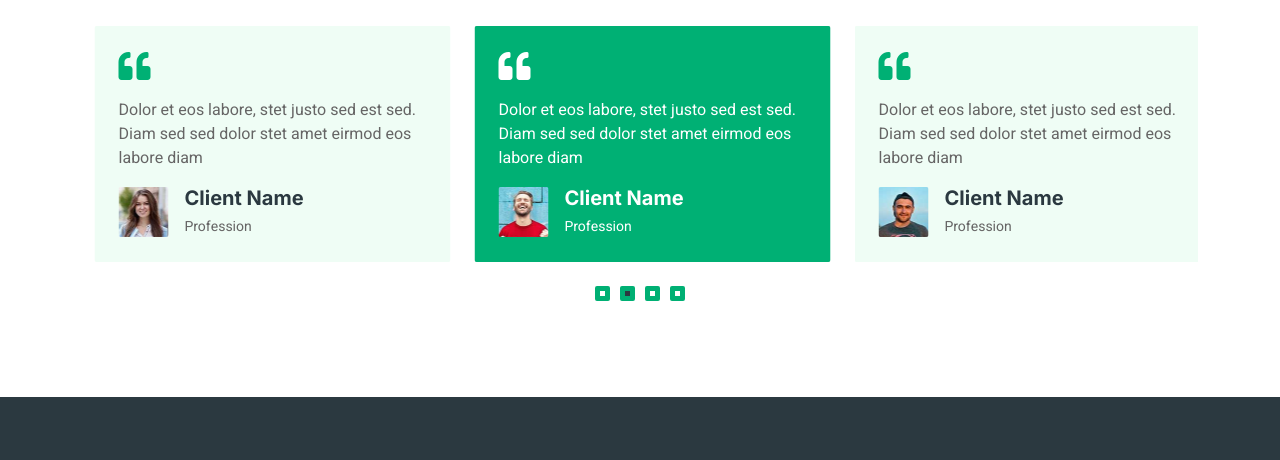
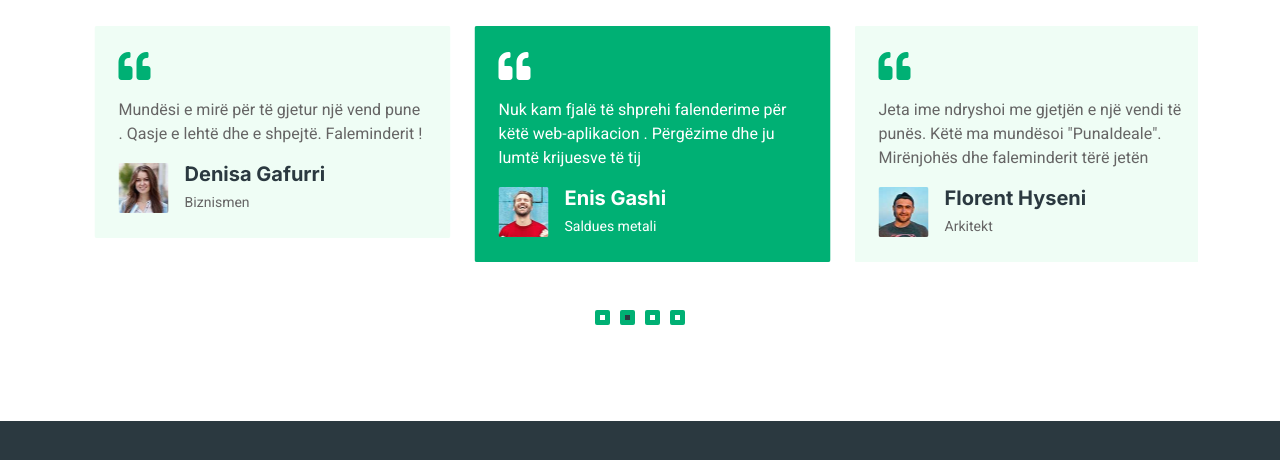
Before and after one commit to Vedataliu/Punaideale, a plain HTML site: page PunaIdeale/testimonial.html in a window 1280 px wide. Shown: the part 638-1098 px from the top of the page. Drawn offline with nearby package versions, Linux system fonts and the light colour scheme.

Commit message:
Perpunim tekstual

```diff
--- a/PunaIdeale/testimonial.html
+++ b/PunaIdeale/testimonial.html
@@ -100,45 +100,45 @@
                 <div class="owl-carousel testimonial-carousel">
                     <div class="testimonial-item bg-light rounded p-4">
                         <i class="fa fa-quote-left fa-2x text-primary mb-3"></i>
-                        <p>Dolor et eos labore, stet justo sed est sed. Diam sed sed dolor stet amet eirmod eos labore diam</p>
+                        <p>Mundësi e mirë për të gjetur një vend pune . Qasje e lehtë dhe e shpejtë. Faleminderit !</p>
                         <div class="d-flex align-items-center">
                             <img class="img-fluid flex-shrink-0 rounded" src="img/testimonial-1.jpg" style="width: 50px; height: 50px;">
                             <div class="ps-3">
-                                <h5 class="mb-1">Client Name</h5>
-                                <small>Profession</small>
+                                <h5 class="mb-1">Denisa Gafurri</h5>
+                                <small>Biznismen</small>
                             </div>
                         </div>
                     </div>
                     <div class="testimonial-item bg-light rounded p-4">
                         <i class="fa fa-quote-left fa-2x text-primary mb-3"></i>
-                        <p>Dolor et eos labore, stet justo sed est sed. Diam sed sed dolor stet amet eirmod eos labore diam</p>
+                        <p>Nuk kam fjalë të shprehi falenderime për këtë web-aplikacion . Përgëzime dhe ju lumtë krijuesve të tij</p>
                         <div class="d-flex align-items-center">
                             <img class="img-fluid flex-shrink-0 rounded" src="img/testimonial-2.jpg" style="width: 50px; height: 50px;">
                             <div class="ps-3">
-                                <h5 class="mb-1">Client Name</h5>
-                                <small>Profession</small>
+                                <h5 class="mb-1">Enis Gashi</h5>
+                                <small>Saldues metali</small>
                             </div>
                         </div>
                     </div>
                     <div class="testimonial-item bg-light rounded p-4">
                         <i class="fa fa-quote-left fa-2x text-primary mb-3"></i>
-                        <p>Dolor et eos labore, stet justo sed est sed. Diam sed sed dolor stet amet eirmod eos labore diam</p>
+                        <p>Jeta ime ndryshoi me gjetjën e një vendi të punës. Këtë ma mundësoi "PunaIdeale". Mirënjohës dhe faleminderit tërë jetën </p>
                         <div class="d-flex align-items-center">
                             <img class="img-fluid flex-shrink-0 rounded" src="img/testimonial-3.jpg" style="width: 50px; height: 50px;">
                             <div class="ps-3">
-                                <h5 class="mb-1">Client Name</h5>
-                                <small>Profession</small>
+                                <h5 class="mb-1">Florent Hyseni</h5>
+                                <small>Arkitekt</small>
                             </div>
                         </div>
                     </div>
                     <div class="testimonial-item bg-light rounded p-4">
                         <i class="fa fa-quote-left fa-2x text-primary mb-3"></i>
-                        <p>Dolor et eos labore, stet justo sed est sed. Diam sed sed dolor stet amet eirmod eos labore diam</p>
+                        <p>Me anë të shfletimit të këtij webaplikacioni unë arrita të gjej një praktikë pune si "front end developer". Ju ftoj edhe juve ta përdorni këtë websit. Faleminderit .</p>
                         <div class="d-flex align-items-center">
                             <img class="img-fluid flex-shrink-0 rounded" src="img/testimonial-4.jpg" style="width: 50px; height: 50px;">
                             <div class="ps-3">
-                                <h5 class="mb-1">Client Name</h5>
-                                <small>Profession</small>
+                                <h5 class="mb-1">Drena Bytyqi</h5>
+                                <small>Dizajner grafik</small>
                             </div>
                         </div>
                     </div>
```
Also changed, not shown: PunaIdeale/404.html (+1 -1 lines).
